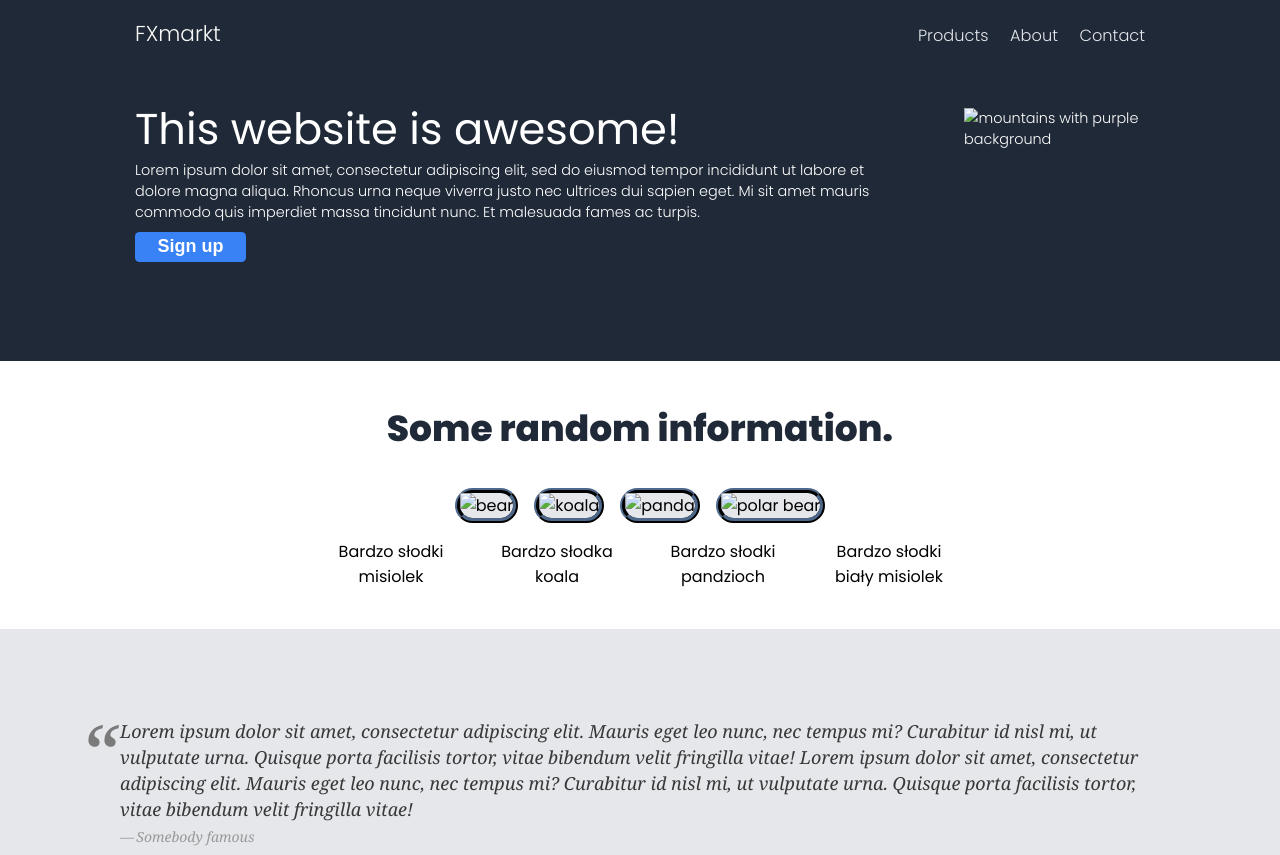
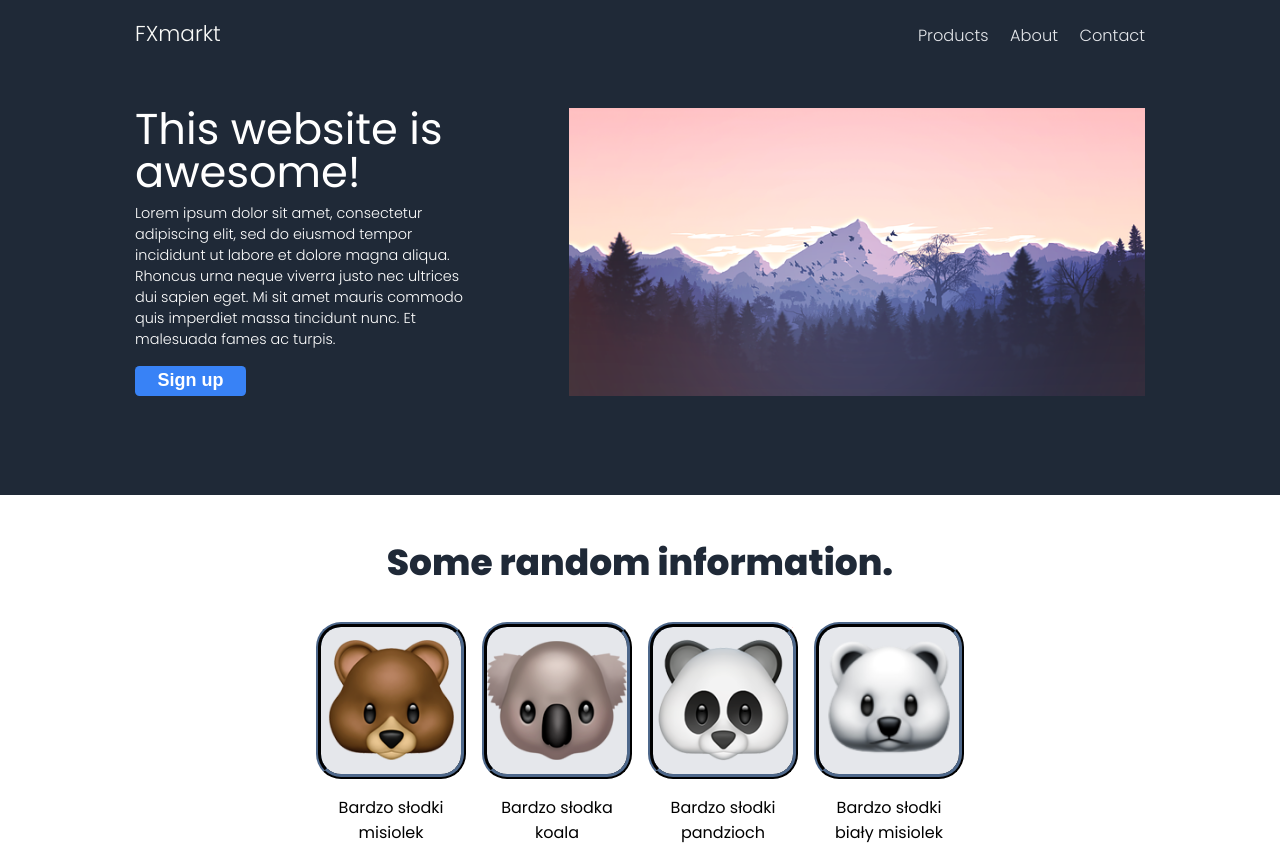
Before and after one commit to paltoalko/Landing-Page, a plain HTML site: page index.html in a window 1280 px wide. Shown: the top 855 px of the page. Drawn offline with Linux system fonts and the light colour scheme.

Commit message:
Moved folders with images inside

```diff
--- a/index.html
+++ b/index.html
@@ -33,7 +33,7 @@
                <div class="buttonsign"><button class="signup">Sign up</button></div>
             </div>
             <div class="two">
-               <img src="../img/mountains.png" alt="mountains with purple background" />
+               <img src="img/mountains.png" alt="mountains with purple background" />
             </div>
         </div>
     </div>
@@ -42,10 +42,10 @@
         <div class="containerone">
           <div class="containerheader">Some random information.</div>
           <div class="cards">
-              <div class="card"><img src="../img/bear.png" alt="bear"></div>
-              <div class="card"><img src="../img/koala.png" alt="koala"></div>
-              <div class="card"><img src="../img/panda.png" alt="panda"></div>
-              <div class="card"><img class="polarbear" src="../img/polarbear.png" alt="polar bear"></div>
+              <div class="card"><img src="img/bear.png" alt="bear"></div>
+              <div class="card"><img src="img/koala.png" alt="koala"></div>
+              <div class="card"><img src="img/panda.png" alt="panda"></div>
+              <div class="card"><img class="polarbear" src="img/polarbear.png" alt="polar bear"></div>
           </div>
           <div class="cardtexts">
               <div class="cardtext">Bardzo słodki misiolek</div>
```
Also changed, not shown: img/bear.png (added), img/koala.png (added), img/mountains.png (added), img/panda.png (added), img/polarbear.png (added), 3 other files.
